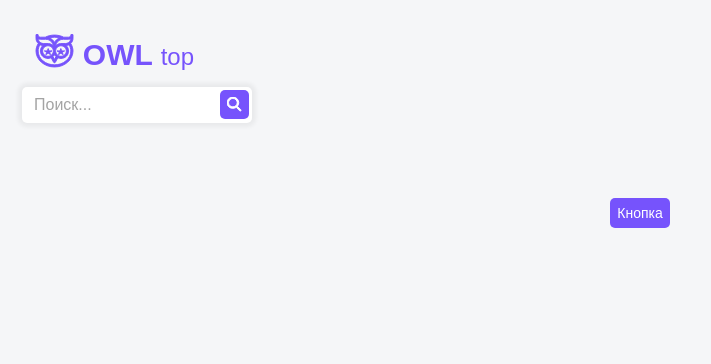
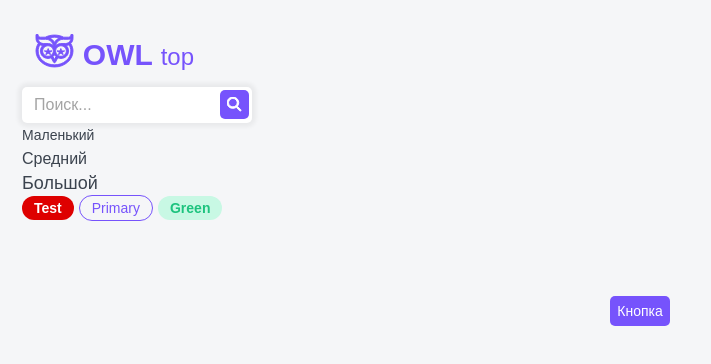
Before and after one commit to FulgrimPhoenix/next-js-project, a Next.js app: page / in a window 1280 px wide. Shown: the top 364 px of the page, without its empty margins (0-711 px from the left). Built offline with nearby package versions, Linux system fonts and the light colour scheme.

Commit message:
feat: develop paragraph and tag components

```diff
--- a/src/app/globals.scss
+++ b/src/app/globals.scss
@@ -3,8 +3,8 @@
 :root {
   --black: #3b434e;
   --white: #fff;
-  --grey: #a4a4a4;
-  --grey-light: #ebebeb;
+  --gray: #a4a4a4;
+  --gray-light: #ebebeb;
   --primary: #7653fc;
   --primary-hover: #8f72ff;
   --red: #fc836d;
--- a/src/components/SideBar/SideBar.tsx
+++ b/src/components/SideBar/SideBar.tsx
@@ -1,4 +1,4 @@
-import { Button, MainLogo, TextField } from "@/ui";
+import { Button, MainLogo, Paragraph, Tag, TextField } from "@/ui";
 import cn from "classnames";
 import styles from "./SideBar.module.scss";
 import { SearchIcon } from "@/assets";
@@ -18,6 +18,14 @@ const SideBar = () => {
           ),
         }}
       />
+      <Paragraph size="sm">Маленький</Paragraph>
+      <Paragraph size="md">Средний</Paragraph>
+      <Paragraph size="lg">Большой</Paragraph>
+      <Tag color="red">Test</Tag>
+      <Tag color="primary" href="#">
+        Primary
+      </Tag>
+      <Tag color="green">Green</Tag>
     </nav>
   );
 };
--- a/src/styles/abstracts/variables.scss
+++ b/src/styles/abstracts/variables.scss
@@ -1,6 +1,12 @@
-$primary-color: #a18a68;
-$secondary-color: #d8d8d8;
-$text-color: #000;
+$black: #3b434e;
+$white: #fff;
+$gray: #a4a4a4;
+$gray-light: #ebebeb;
+$primary: #7653fc;
+$primary-hover: #8f72ff;
+$red: #fc836d;
+$green: #1dc37e;
+$green-light: #c8f8e4;
 
 $breakpoints: (
   "mobile": 425px,
@@ -10,6 +16,6 @@ $breakpoints: (
 
 // --text-color: #000;
 // --accent-main: #a18a68;
-// --grey-accent: #d8d8d8;
+// --gray-accent: #d8d8d8;
 // --accent-text-color: #fff;
 // --black-accent: #000;
--- a/src/ui/Button/Button.module.scss
+++ b/src/ui/Button/Button.module.scss
@@ -23,5 +23,5 @@
 .ghost {
   color: var(--black);
   background: none;
-  border: 1px solid var(--grey-light);
+  border: 1px solid var(--gray-light);
 }
--- /dev/null
+++ b/src/ui/Paragraph/Paragraph.module.scss
@@ -0,0 +1,20 @@
+@import "@/styles/abstracts/variables.scss";
+
+.paragraph {
+  font-weight: 400;
+  line-height: 24px;
+  letter-spacing: 0;
+  color: $black;
+}
+
+.sm {
+  font-size: 14px;
+}
+
+.md {
+  font-size: 16px;
+}
+
+.lg {
+  font-size: 18px;
+}
--- /dev/null
+++ b/src/ui/Paragraph/Paragraph.tsx
@@ -0,0 +1,31 @@
+import React, { DetailedHTMLProps, FC, HTMLAttributes, ReactNode } from "react";
+import cn from "classnames";
+import styles from "./Paragraph.module.scss";
+
+interface IParagraph
+  extends DetailedHTMLProps<
+    HTMLAttributes<HTMLParagraphElement>,
+    HTMLParagraphElement
+  > {
+  size?: "sm" | "md" | "lg";
+  children: ReactNode;
+}
+
+const Paragraph: FC<IParagraph> = ({ size = "md", children, ...props }) => {
+  return (
+    <p
+      className={cn(styles.paragraph, {
+        [styles.sm]: size === "sm",
+        [styles.md]: size === "md",
+        [styles.lg]: size === "lg",
+      })}
+      {...props}
+    >
+      {children}
+    </p>
+  );
+};
+
+const MemoizedParagraph = React.memo(Paragraph);
+
+export default MemoizedParagraph;
--- /dev/null
+++ b/src/ui/Tag/Tag.module.scss
@@ -0,0 +1,48 @@
+@import "@/styles/abstracts/variables.scss";
+
+.tag {
+  display: inline-block;
+  box-sizing: border-box;
+  margin-right: 5px;
+  border-radius: 20px;
+  padding: 5px 12px;
+  color: $black;
+}
+
+.sm {
+  line-height: 12px;
+  font-size: 12px;
+}
+
+.md {
+  line-height: 14px;
+  font-size: 14px;
+}
+
+.ghost {
+  border: 1px solid $gray-light;
+}
+
+.red {
+  color: $white;
+  font-weight: 600;
+  background-color: #de0000;
+}
+
+.primary {
+  border: 1px solid $primary;
+
+  color: $primary;
+}
+
+.green {
+  background-color: $green-light;
+  font-weight: 600;
+  color: $green;
+}
+
+.gray {
+  background-color: $gray;
+  font-weight: 600;
+  color: $white;
+}
--- /dev/null
+++ b/src/ui/Tag/Tag.tsx
@@ -0,0 +1,44 @@
+import { DetailedHTMLProps, FC, HTMLAttributes, ReactNode } from "react";
+import cn from "classnames";
+import styles from "./Tag.module.scss";
+
+interface ITag
+  extends DetailedHTMLProps<HTMLAttributes<HTMLDivElement>, HTMLDivElement> {
+  size?: "sm" | "md";
+  color?: "primary" | "ghost" | "red" | "gray" | "green";
+  href?: string;
+  children: ReactNode;
+}
+
+const Tag: FC<ITag> = ({
+  size = "md",
+  color = "ghost",
+  href,
+  children,
+  ...props
+}) => {
+  return (
+    <div
+      className={cn(styles.tag, {
+        [styles.sm]: size === "sm",
+        [styles.md]: size === "md",
+        [styles.ghost]: color === "ghost",
+        [styles.primary]: color === "primary",
+        [styles.red]: color === "red",
+        [styles.gray]: color === "gray",
+        [styles.green]: color === "green",
+      })}
+      {...props}
+    >
+      {href ? (
+        <a href={href} target="blank">
+          {children}
+        </a>
+      ) : (
+        <>{children}</>
+      )}
+    </div>
+  );
+};
+
+export default Tag;
--- a/src/ui/TextField/TextField.module.scss
+++ b/src/ui/TextField/TextField.module.scss
@@ -9,7 +9,7 @@
   background: rgb(255, 255, 255);
 
   &::placeholder {
-    color: var(--grey);
+    color: var(--gray);
     font-size: 16px;
     font-weight: 400;
     line-height: 22px;
@@ -30,7 +30,7 @@
     background: rgb(255, 255, 255);
 
     &::placeholder {
-      color: var(--grey);
+      color: var(--gray);
       font-size: 16px;
       font-weight: 400;
       line-height: 22px;
--- a/src/ui/index.ts
+++ b/src/ui/index.ts
@@ -1,3 +1,5 @@
 export { default as Button } from "./Button/Button";
 export { default as MainLogo } from "./MainLogo/MainLogo";
 export { default as TextField } from "./TextField/TextField";
+export { default as Paragraph } from "./Paragraph/Paragraph";
+export { default as Tag } from "./Tag/Tag";
```
